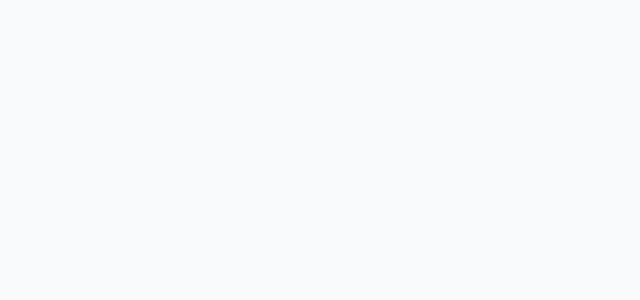
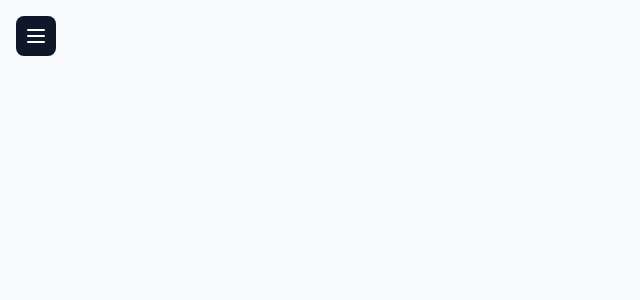
Before and after one commit to phatlcs/chicom-dashboard, a Next.js app in the folder nextjs/: page /april in a window 1280 px wide. Before the commit this address had no page. Shown: the top 300 px of the page, without its empty margins (0-640 px from the left). Built offline with nearby package versions, Linux system fonts and the light colour scheme.

Commit message:
simplify: serve dashboard from public folder via iframe

```diff
--- a/nextjs/app/[slug]/page.tsx
+++ b/nextjs/app/[slug]/page.tsx
@@ -1,6 +1,13 @@
-import { redirect } from 'next/navigation'
-
-export default function DashboardPage({ params }: { params: { slug: string } }) {
-  // Redirect to the dashboard route handler
-  redirect(`/api/dashboard/${params.slug}`)
+export default function DashboardPage() {
+  return (
+    <iframe
+      src="/dashboard/index.html"
+      style={{
+        width: '100%',
+        height: '100vh',
+        border: 'none',
+      }}
+      title="Dashboard"
+    />
+  )
 }
```
